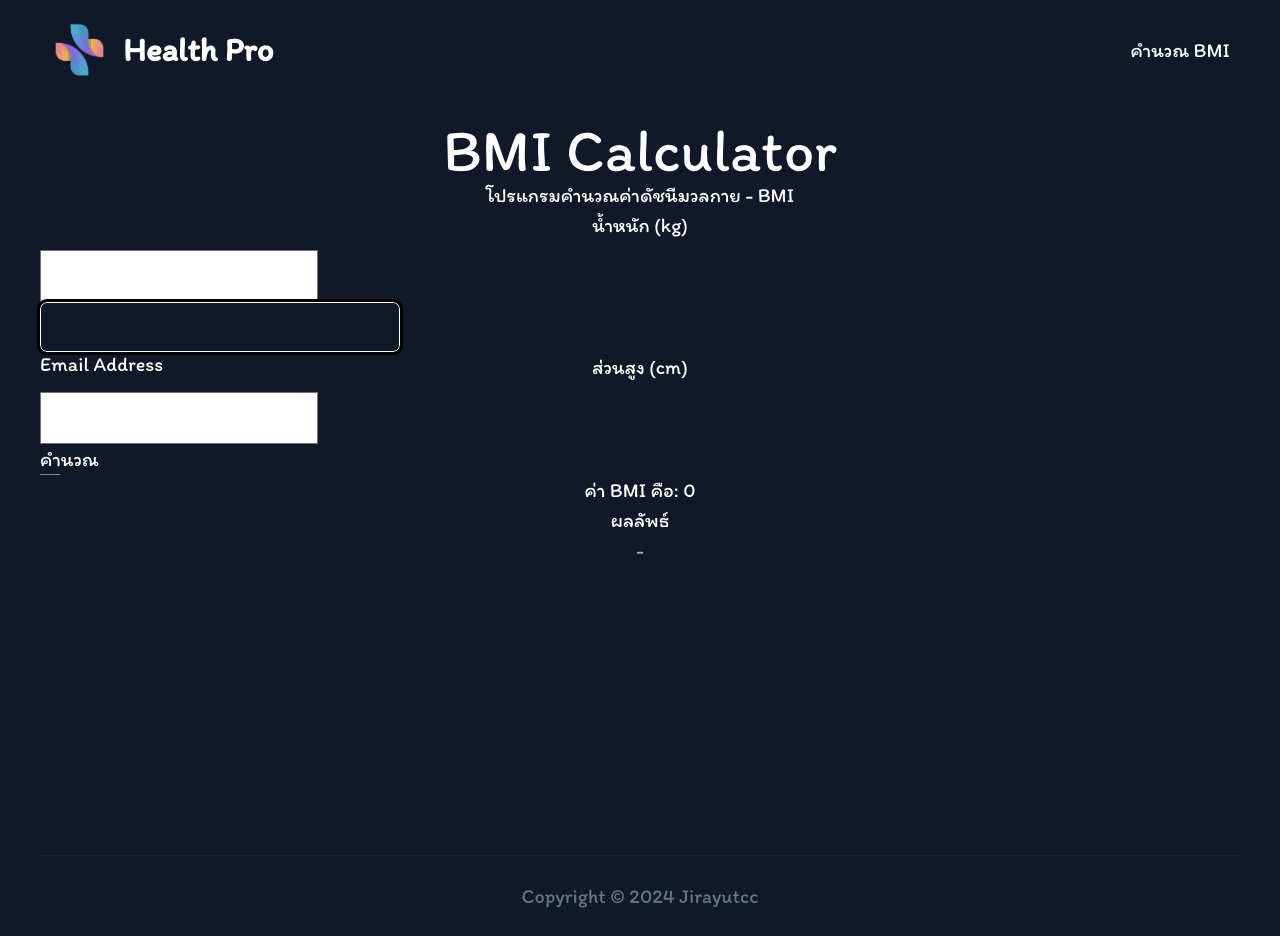
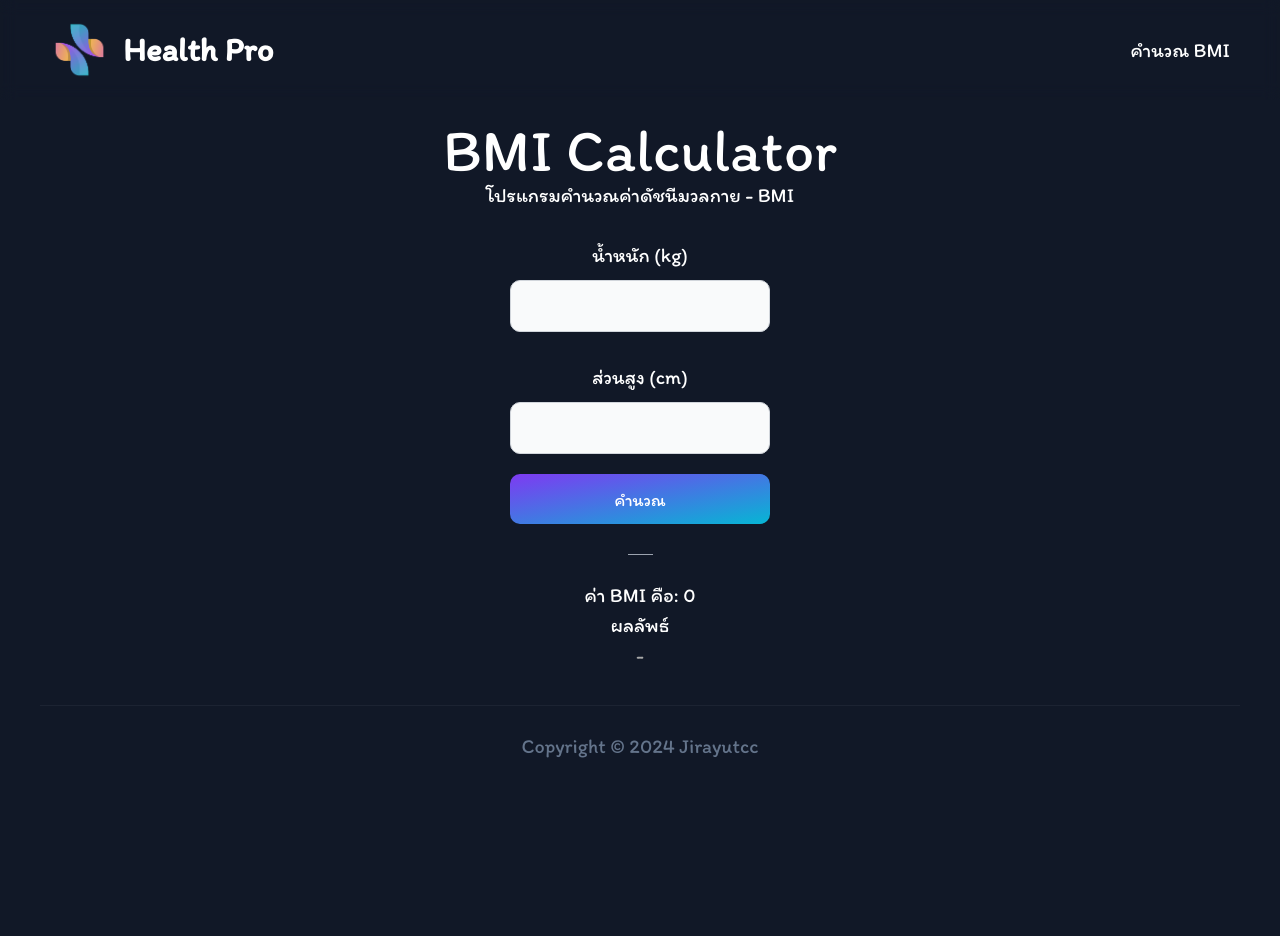
Before and after one commit to jirayutcc/health-pro, a React (Vite) app: page /bmi in a window 1280 px wide. After the commit the page ends 800 px from the top, so only its background shows below. Built offline with nearby package versions, Linux system fonts and the light colour scheme.

Commit message:
process and validate

```diff
--- a/src/components/Bmi/Bmi.css
+++ b/src/components/Bmi/Bmi.css
@@ -1,18 +1,8 @@
-.body-div {
-    height: 700px;
-}
-
 label,
 input,
 button {
     display: block;
     margin-bottom: 0.5em;
-}
-
-hr {
-    width: 20px;
-    margin: 2em auto;
-    border-color: #888;
 }
 
 .red {
--- a/src/components/Bmi/Bmi.tsx
+++ b/src/components/Bmi/Bmi.tsx
@@ -1,56 +1,111 @@
-import { useState } from "react";
-import { Input } from "@material-tailwind/react";
+import { useState, useRef } from "react";
+import { Button, TextInput } from "flowbite-react";
 import BmiCalculator from "./BmiCalculator";
+import ValidateInput from "../Validator/ValidateInput";
+import AlertComponents from "../Alert/AlertComponents";
 import "./Bmi.css";
 
 function Bmi() {
-    const [weight, setWeight] = useState(0);
-    const [height, setHeight] = useState(0);
+    const min = 0;
+    const weightMax = 500;
+    const heightMax = 5000;
+
+    const weightRef = useRef<HTMLInputElement>(null);
+    const heightRef = useRef<HTMLInputElement>(null);
+
     const [bmi, setBmi] = useState(0);
+    const [isAlertVisible, setAlertVisibility] = useState(false);
 
-    const handleOnChange = (event: React.ChangeEvent<HTMLInputElement>) => {
-        const { name, value } = event.target;
+    const calculateBmi = () => {
+        const weightValue = weightRef.current?.value;
+        const heightValue = heightRef.current?.value;
 
-        if (name === "weight") {
-            setWeight(Number(value));
-        } else if (name === "height") {
-            setHeight(Number(value));
+        if (ValidateInput(weightValue) && ValidateInput(heightValue)) {
+            const weight = Number(weightValue);
+            const height = Number(heightValue);
+            const bmi = weight / (height / 100) ** 2;
+            setBmi(bmi);
+        } else {
+            setAlertVisibility(true);
         }
     };
 
-    const calculateBmi = () => {
-        // const bmi = weight / ((height / 100) * (height / 100))
-        const bmi = weight / (height / 100) ** 2;
-        setBmi(bmi);
+    const closeAlert = () => {
+        setAlertVisibility(false);
+    };
+
+    const handleChangeWeight = () => {
+        if (weightRef.current) {
+            const value = Math.max(
+                min,
+                Math.min(weightMax, Number(weightRef.current.value))
+            );
+            weightRef.current.value = value.toString();
+        }
+    };
+
+    const handleChangeHeight = () => {
+        if (heightRef.current) {
+            const value = Math.max(
+                min,
+                Math.min(heightMax, Number(heightRef.current.value))
+            );
+            heightRef.current.value = value.toString();
+        }
     };
 
     return (
         <div className="body-div">
             <h1 className="text-5xl">BMI Calculator</h1>
             <p className="subtitle">โปรแกรมคำนวณค่าดัชนีมวลกาย - BMI</p>
+            <br />
 
             <label htmlFor="weight">น้ำหนัก (kg)</label>
-            <input type="number" name="weight" onChange={handleOnChange} />
+            <div className="flex justify-center">
+                <TextInput
+                    className="w-52"
+                    type="number"
+                    name="weight"
+                    ref={weightRef}
+                    onChange={handleChangeWeight}
+                    required
+                />
+            </div>
+            <br />
 
-            <div className="w-72">
-                <Input
-                    type="email"
-                    color="white"
-                    label="Email Address"
-                    crossOrigin={undefined}
+            <label htmlFor="height">ส่วนสูง (cm)</label>
+            <div className="flex justify-center">
+                <TextInput
+                    className="w-52"
+                    type="number"
+                    name="height"
+                    ref={heightRef}
+                    onChange={handleChangeHeight}
+                    required
                 />
             </div>
 
-            <label htmlFor="height">ส่วนสูง (cm)</label>
-            <input type="number" name="height" onChange={handleOnChange} />
+            <div className="flex justify-center">
+                <Button
+                    className="mt-4 w-52"
+                    gradientDuoTone="purpleToBlue"
+                    type="button"
+                    onClick={calculateBmi}
+                >
+                    คำนวณ
+                </Button>
+            </div>
+            <br />
 
-            <button type="button" onClick={calculateBmi}>
-                คำนวณ
-            </button>
+            <hr className="w-5 border-gray-400 m-auto mb-5" />
+            <BmiCalculator bmi={bmi} />
 
-            <hr />
-
-            <BmiCalculator bmi={bmi} />
+            <AlertComponents
+                isVisible={isAlertVisible}
+                onClose={closeAlert}
+                color="yellow"
+                message="กรุณากรอก น้ำหนัก และ ส่วนสูง"
+            />
         </div>
     );
 }
--- a/src/components/Bmi/BmiCalculator.tsx
+++ b/src/components/Bmi/BmiCalculator.tsx
@@ -16,7 +16,8 @@ const BmiCalculator = ({ bmi }: Props) => {
         if (bmi < 18.5) return "gray";
         if (bmi < 22.9) return "green";
         if (bmi < 24.9) return "yellow";
-        return "red";
+        if (bmi >= 24.9) return "red";
+        return "gray";
     };
 
     return (
```
